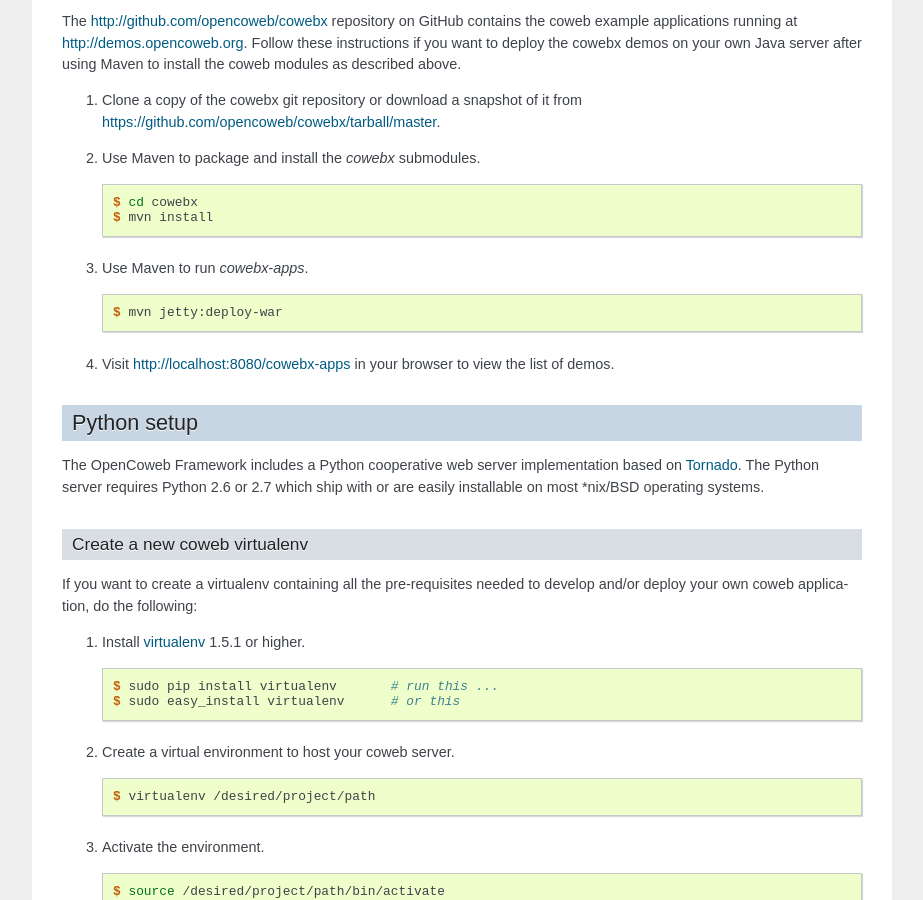
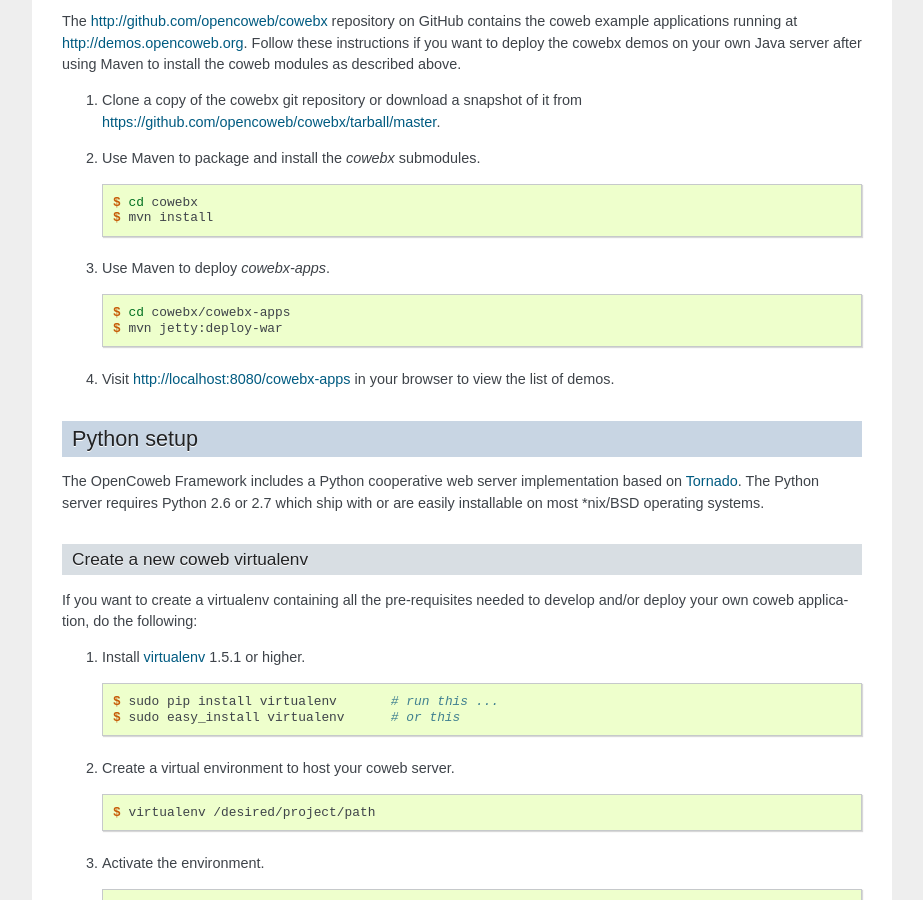
Before and after one commit to opencoweb/coweb, a Sphinx documentation site: the page built from docs/tutorial/install.rst, in a window 1280 px wide and 900 px high, scrolled down 1188 px. Shown: the whole window, without its empty margins (198-1121 px from the left). Built offline with Sphinx 7.4.7, drawn with Linux system fonts in a browser that asks for light colours.

Commit message:
Doc fixes for installing examples

```diff
--- a/docs/tutorial/install.rst
+++ b/docs/tutorial/install.rst
@@ -70,10 +70,11 @@
       $ cd cowebx
       $ mvn install
 
-#. Use Maven to run `cowebx-apps`.
+#. Use Maven to deploy `cowebx-apps`.
 
    .. sourcecode:: console
 
+      $ cd cowebx/cowebx-apps
       $ mvn jetty:deploy-war
 
 #. Visit http://localhost:8080/cowebx-apps in your browser to view the list of demos.
```
